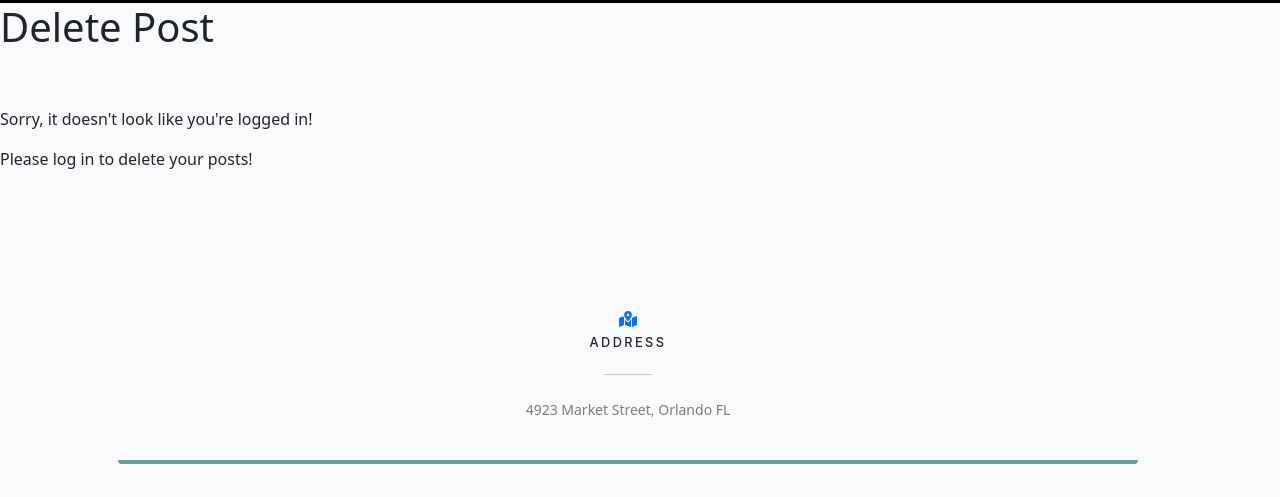
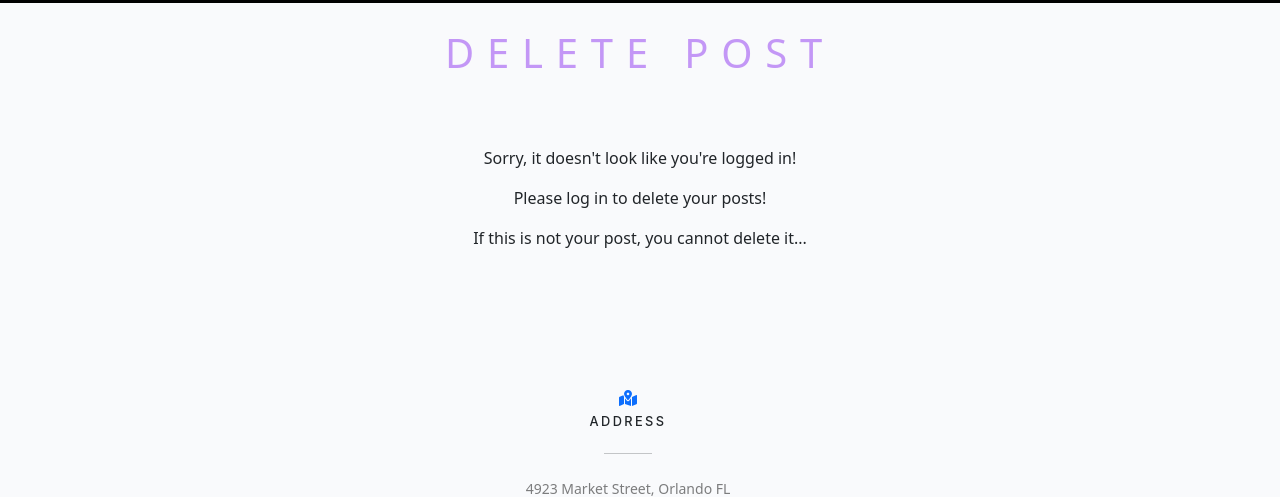
Before and after one commit to charlie-vf/genshin-blog-project, a Django app: a page that uses templates/base.html in a window 1280 px wide. Shown: the part 613-1110 px from the top of the page. Run offline with Django 3.2, Linux system fonts and the light colour scheme; tables that the repository leaves empty hold one stand-in row (values such as "Sample post"); grey boxes are pictures that could not be loaded.

Commit message:
Add authentication to edit & delete post pages

```diff
--- a/static/css/style.css
+++ b/static/css/style.css
@@ -412,10 +412,12 @@ a:not([href]):not([class]), a:not([href]):not([class]):hover {
 .page-header {
     color: rgb(142, 51, 240, 0.5);
     margin-top: 30px;
-    margin-bottom: 15px;
+    margin-bottom: 25px;
     font-size: 2.5rem;
     line-height: 2.5rem;
     letter-spacing: 0.8rem;
+    text-align: center;
+    text-transform: uppercase;
 }
 
 .card-title {
@@ -425,3 +427,12 @@ a:not([href]):not([class]), a:not([href]):not([class]):hover {
 img {
     border-radius: 1%;
 }
+
+.category-post-header {
+    color: rgba(85, 13, 161, 0.5);
+    margin-top: 30px;
+    margin-bottom: 15px;
+    font-size: 1.5rem;
+    line-height: 2.5rem;
+    letter-spacing: 0.5rem;
+}
--- a/templates/base.html
+++ b/templates/base.html
@@ -51,11 +51,6 @@
                             {% for item in category_menu %}
                             <a class="dropdown-item" href="{% url 'category' item|slugify %}">{{ item }}</a>
                             {% endfor %}
-
-
-                            <li><a class="dropdown-item" href="#">Action</a></li>
-                            <li><a class="dropdown-item" href="#">Another action</a></li>
-                            <li><a class="dropdown-item" href="#">Something else here</a></li>
                         </ul>
                     </li>
                     {% else %}
--- a/templates/category_list.html
+++ b/templates/category_list.html
@@ -2,7 +2,7 @@
 
 {% block content %}
 
-<h1>Blog Categories</h1>
+<h1 class="page-header">Blog Categories</h1>
 {% for item in categories_list %}
     <h4><a href="{% url 'category' item|slugify %}">{{ item }}</a></h4>
 {% endfor %}
--- a/templates/delete_post.html
+++ b/templates/delete_post.html
@@ -2,12 +2,12 @@
 {% block title %}Delete post!{% endblock %}
 {% block content %}
 
-<h1>Delete Post</h1>
+<h1 class="page-header">Delete Post</h1>
 <br><br>
-{% if user.is_authenticated %}
-<h3>Delete: {{ post.title }}</h3>
+{% if user.is_authenticated and user.id == post.author.id %}
+    <h3 class="text-center text-capitalize">Delete: {{ post.title }}</h3>
     <br>
-<div class="form-group">
+    <div class="form-group text-center">
         <form method="POST">
             {% csrf_token %}
             <strong>Are you sure you want to delete this post? This action is irreversible!</strong>
@@ -17,9 +17,10 @@
             </button>
     </div>
 {% else %}
-<div>
+<div class="form-group text-center">
     <p>Sorry, it doesn't look like you're logged in!</p>
     <p>Please log in to delete your posts!</p>
+    <p>If this is not your post, you cannot delete it...</p>
 </div>
 {% endif %}
 
--- a/templates/index.html
+++ b/templates/index.html
@@ -3,7 +3,7 @@
 {% block content %}
 
 <div class="page-header">
-    <h1 class="text-center mx-auto mt-2 mb-5 my-0 text-uppercase">
+    <h1>
         Community Posts!
     </h1>
 </div>
```
Also changed, not shown: templates/categories.html (+24 -3 lines), templates/update_post.html (+4 -3 lines). Lines whose indentation alone changed are shown as unchanged.
